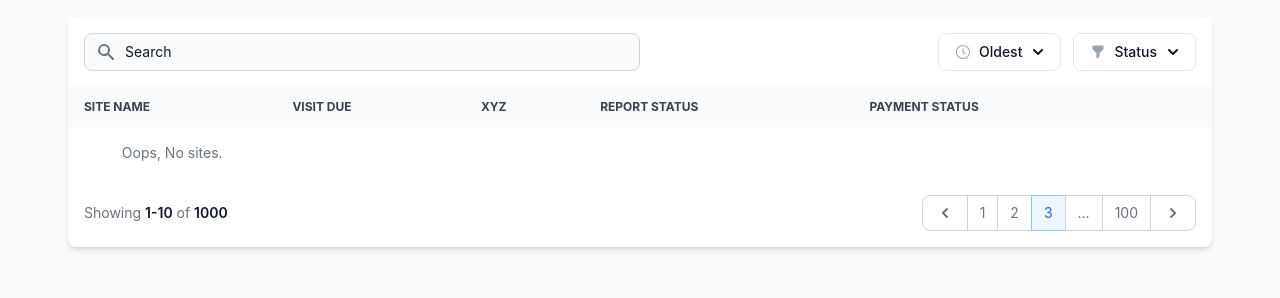
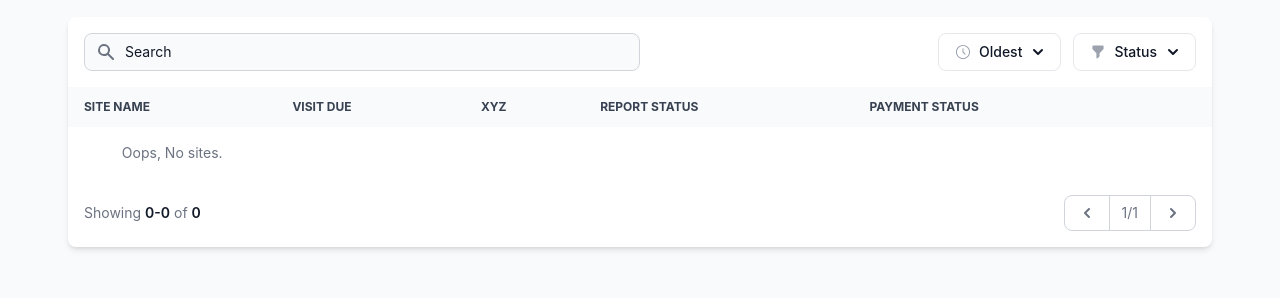
Before and after one commit to krishnanpandya007/edifice-valuation, a Django app: page / in a window 1280 px wide. Shown: the part 155-453 px from the top of the page. Run offline with Django 4.2, Linux system fonts and the light colour scheme; the visitor is signed in with stand-in values (Sample User, id 1); data that the repository does not hold is empty; some libraries are stand-ins or nearby versions.

Commit message:
add:pagination functionality to home page

```diff
--- a/core/views.py
+++ b/core/views.py
@@ -10,6 +10,7 @@ from django.db import transaction
 from .models import CustomUser, Site, Document, Comment
 from datetime import datetime
 from django.core.signing import Signer
+from django.core.paginator import Paginator
 
 @login_required
 def home(request):
@@ -50,9 +51,11 @@ def home(request):
             if(len(sites) > 0):
                 sites = sites.order_by('-created_on')
 
+        paginator = Paginator(sites, 10)
+        page_number = request.GET.get("page", 1)
+        page_obj = paginator.get_page(page_number)
 
-
-        return render(request, 'home.html', context={"sites": sites})
+        return render(request, 'home.html', context={"sites": page_obj })
 
     else:
 
--- a/templates/home.html
+++ b/templates/home.html
@@ -220,20 +220,20 @@
                 <nav class="flex flex-col md:flex-row justify-between items-start md:items-center space-y-3 md:space-y-0 p-4" aria-label="Table navigation">
                     <span class="text-sm font-normal text-gray-500 dark:text-gray-400">
                         Showing
-                        <span class="font-semibold text-gray-900 dark:text-white">1-10</span>
+                        <span class="font-semibold text-gray-900 dark:text-white">{{ sites.start_index }}-{{ sites.end_index }}</span>
                         of
-                        <span class="font-semibold text-gray-900 dark:text-white">1000</span>
+                        <span class="font-semibold text-gray-900 dark:text-white">{{ sites.paginator.count }}</span>
                     </span>
                     <ul class="inline-flex items-stretch -space-x-px">
-                        <li>
-                            <a href="#" class="flex items-center justify-center h-full py-1.5 px-3 ml-0 text-gray-500 bg-white rounded-l-lg border border-gray-300 hover:bg-gray-100 hover:text-gray-700 dark:bg-gray-800 dark:border-gray-700 dark:text-gray-400 dark:hover:bg-gray-700 dark:hover:text-white">
+                        <li aria-disabled="true">
+                            <a  id="prev-page-btn" class="flex items-center justify-center h-full py-1.5 px-3 ml-0 text-gray-500 bg-white rounded-l-lg border border-gray-300 hover:bg-gray-100 hover:text-gray-700 dark:bg-gray-800 dark:border-gray-700 dark:text-gray-400 dark:hover:bg-gray-700 dark:hover:text-white">
                                 <span class="sr-only">Previous</span>
                                 <svg class="w-5 h-5" aria-hidden="true" fill="currentColor" viewbox="0 0 20 20" xmlns="http://www.w3.org/2000/svg">
                                     <path fill-rule="evenodd" d="M12.707 5.293a1 1 0 010 1.414L9.414 10l3.293 3.293a1 1 0 01-1.414 1.414l-4-4a1 1 0 010-1.414l4-4a1 1 0 011.414 0z" clip-rule="evenodd" />
                                 </svg>
                             </a>
                         </li>
-                        <li>
+                        <!-- <li>
                             <a href="#" class="flex items-center justify-center text-sm py-2 px-3 leading-tight text-gray-500 bg-white border border-gray-300 hover:bg-gray-100 hover:text-gray-700 dark:bg-gray-800 dark:border-gray-700 dark:text-gray-400 dark:hover:bg-gray-700 dark:hover:text-white">1</a>
                         </li>
                         <li>
@@ -241,15 +241,15 @@
                         </li>
                         <li>
                             <a href="#" aria-current="page" class="flex items-center justify-center text-sm z-10 py-2 px-3 leading-tight text-primary-600 bg-primary-50 border border-primary-300 hover:bg-primary-100 hover:text-primary-700 dark:border-gray-700 dark:bg-gray-700 dark:text-white">3</a>
+                        </li> -->
+                        <li>
+                            <a  class="flex items-center justify-center text-sm py-2 px-3 leading-tight text-gray-500 bg-white border border-gray-300 hover:bg-gray-100 hover:text-gray-700 dark:bg-gray-800 dark:border-gray-700 dark:text-gray-400 dark:hover:bg-gray-700 dark:hover:text-white">{{ sites.number }}/{{ sites.paginator.num_pages }}</a>
                         </li>
+                        <!-- <li>
+                            <a href="#" class="flex items-center justify-center text-sm py-2 px-3 leading-tight text-gray-500 bg-white border border-gray-300 hover:bg-gray-100 hover:text-gray-700 dark:bg-gray-800 dark:border-gray-700 dark:text-gray-400 dark:hover:bg-gray-700 dark:hover:text-white">100</a>
+                        </li> -->
                         <li>
-                            <a href="#" class="flex items-center justify-center text-sm py-2 px-3 leading-tight text-gray-500 bg-white border border-gray-300 hover:bg-gray-100 hover:text-gray-700 dark:bg-gray-800 dark:border-gray-700 dark:text-gray-400 dark:hover:bg-gray-700 dark:hover:text-white">...</a>
-                        </li>
-                        <li>
-                            <a href="#" class="flex items-center justify-center text-sm py-2 px-3 leading-tight text-gray-500 bg-white border border-gray-300 hover:bg-gray-100 hover:text-gray-700 dark:bg-gray-800 dark:border-gray-700 dark:text-gray-400 dark:hover:bg-gray-700 dark:hover:text-white">100</a>
-                        </li>
-                        <li>
-                            <a href="#" class="flex items-center justify-center h-full py-1.5 px-3 leading-tight text-gray-500 bg-white rounded-r-lg border border-gray-300 hover:bg-gray-100 hover:text-gray-700 dark:bg-gray-800 dark:border-gray-700 dark:text-gray-400 dark:hover:bg-gray-700 dark:hover:text-white">
+                            <a id="next-page-btn" class=" flex items-center justify-center h-full py-1.5 px-3 leading-tight text-gray-500 bg-white rounded-r-lg border border-gray-300 hover:bg-gray-100 hover:text-gray-700 dark:bg-gray-800 dark:border-gray-700 dark:text-gray-400 dark:hover:bg-gray-700 dark:hover:text-white">
                                 <span class="sr-only">Next</span>
                                 <svg class="w-5 h-5" aria-hidden="true" fill="currentColor" viewbox="0 0 20 20" xmlns="http://www.w3.org/2000/svg">
                                     <path fill-rule="evenodd" d="M7.293 14.707a1 1 0 010-1.414L10.586 10 7.293 6.707a1 1 0 011.414-1.414l4 4a1 1 0 010 1.414l-4 4a1 1 0 01-1.414 0z" clip-rule="evenodd" />
@@ -348,6 +348,49 @@
 
     })
 
+    {% if sites.has_next %}
+
+    document.getElementById("next-page-btn").addEventListener("click", (e) => {
+
+        const url = new URL(window.location.href);
+
+        let current_page_number = 1;
+
+        if(url.searchParams.has("page")){
+            try{
+                current_page_number = Number(url.searchParams.get("page"));
+            }catch(e){
+            }
+            url.searchParams.delete('page');
+        }
+
+        url.searchParams.append('page', current_page_number + 1);
+        window.location.replace(url);
+
+    })
+    {% endif %}
+
+    {% if sites.has_previous %}
+
+    document.getElementById("prev-page-btn").addEventListener("click", (e) => {
+
+        const url = new URL(window.location.href);
+
+        let current_page_number = 1;
+
+        if(url.searchParams.has("page")){
+            try{
+                current_page_number = Number(url.searchParams.get("page"));
+            }catch(e){
+            }
+            url.searchParams.delete('page');
+        }
+
+        url.searchParams.append('page', current_page_number - 1);
+        window.location.replace(url);
+
+        })
+    {% endif %}
 // Example usage
 // console.log(getCheckedCheckboxIds());
 </script>
```
